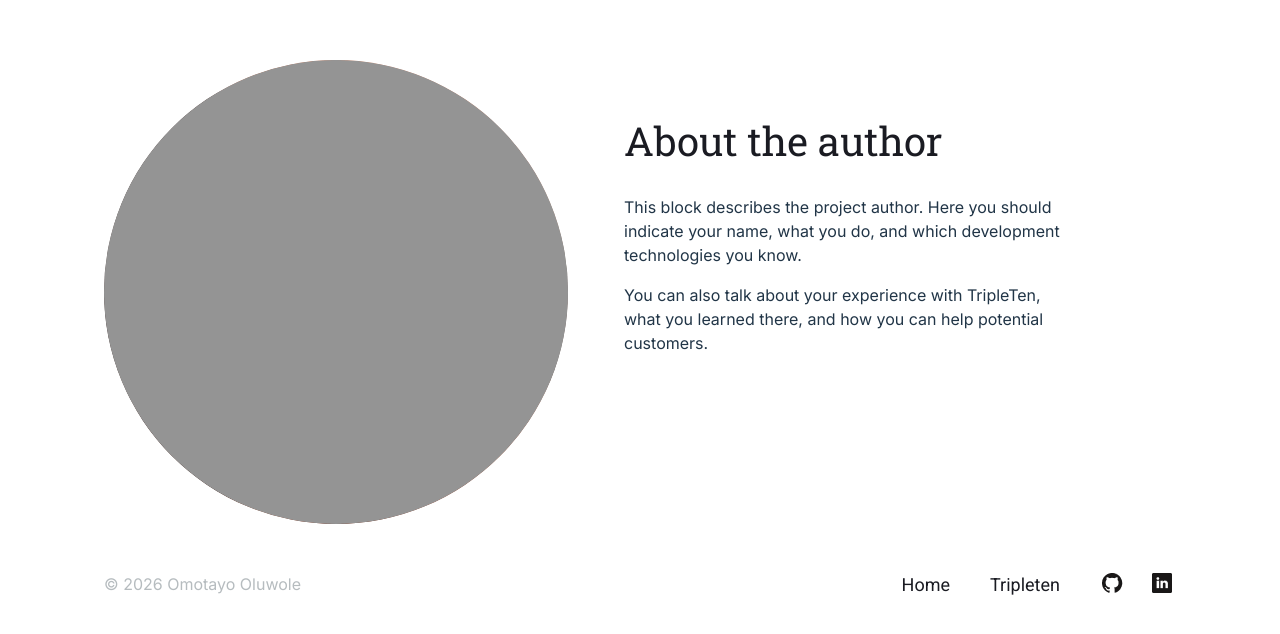
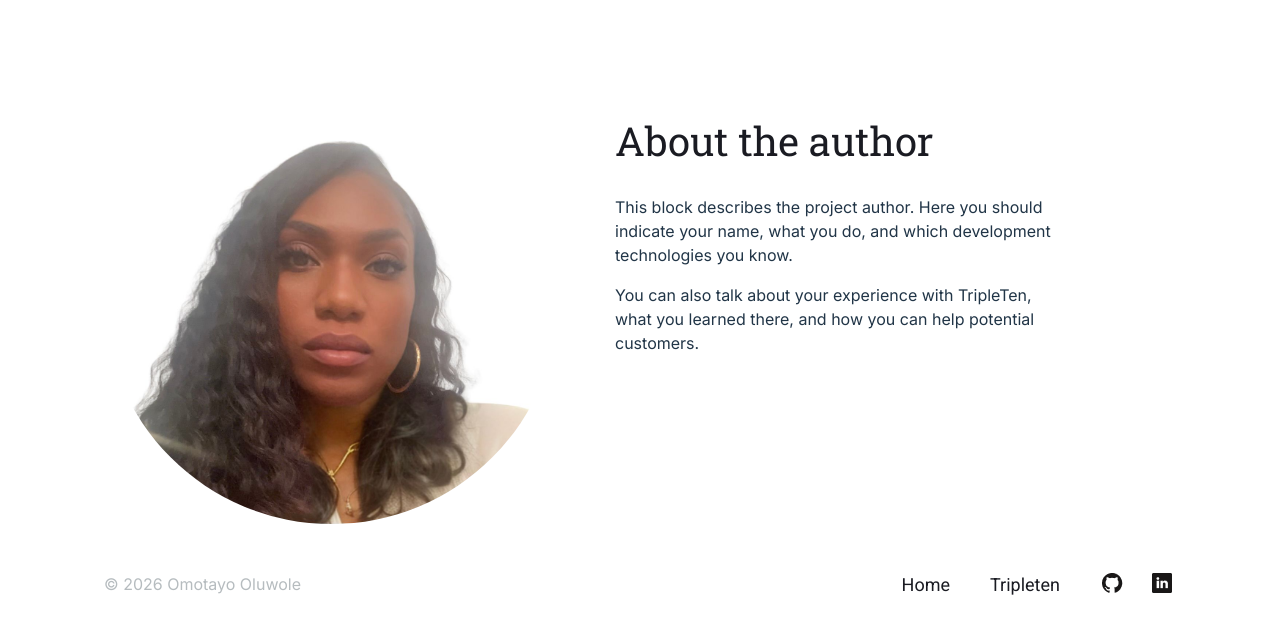
Before and after one commit to OmoBarbie/news-explorer-frontend, a React (Vite) app: page / in a window 1280 px wide. Shown: the part 764-1398 px from the top of the page. Built offline with nearby package versions, Linux system fonts and the light colour scheme.

Commit message:
complete the authorization modal sign in

```diff
--- a/src/components/About/About.css
+++ b/src/components/About/About.css
@@ -13,7 +13,6 @@
   border-radius: 1000px;
   margin-left: 104px;
   margin-top: 80px;
-  background: url("../../images/TayoHeadshot.jpg") center transparent no-repeat;
 }
 
 .about__content {
--- a/src/components/About/About.jsx
+++ b/src/components/About/About.jsx
@@ -1,14 +1,10 @@
 import "./About.css";
-import Placeholderimage from "../../images/placeholderimage.png";
+import authorImage from "../../images/TayoHeadshot.jpg";
 
 const About = () => {
   return (
     <section className="about">
-      <img
-        className="about__image"
-        alt="About the author"
-        src={Placeholderimage}
-      />
+      <img className="about__image" alt="About the author" src={authorImage} />
       <div className="about__content">
         <h2 className="about__title">About the author</h2>
         <p className="about__description">
--- a/src/components/App/App.jsx
+++ b/src/components/App/App.jsx
@@ -66,6 +66,7 @@ function App() {
           title={"Sign in"}
           buttonText={"Sign in"}
           altText={"Sign up"}
+          handleSubmit={handleLogIn}
         />
       )}
       {activeModal === "register" && (
--- a/src/components/LoginModal/LoginModal.jsx
+++ b/src/components/LoginModal/LoginModal.jsx
@@ -8,6 +8,7 @@ function LoginModal({
   title,
   buttonText,
   altText,
+  handleSubmit,
 }) {
   return (
     <ModalWithForm
@@ -17,6 +18,7 @@ function LoginModal({
       title={title}
       buttonText={buttonText}
       altText={altText}
+      handleSubmit={handleSubmit}
     >
       <label className="modal__label">
         Email
```
